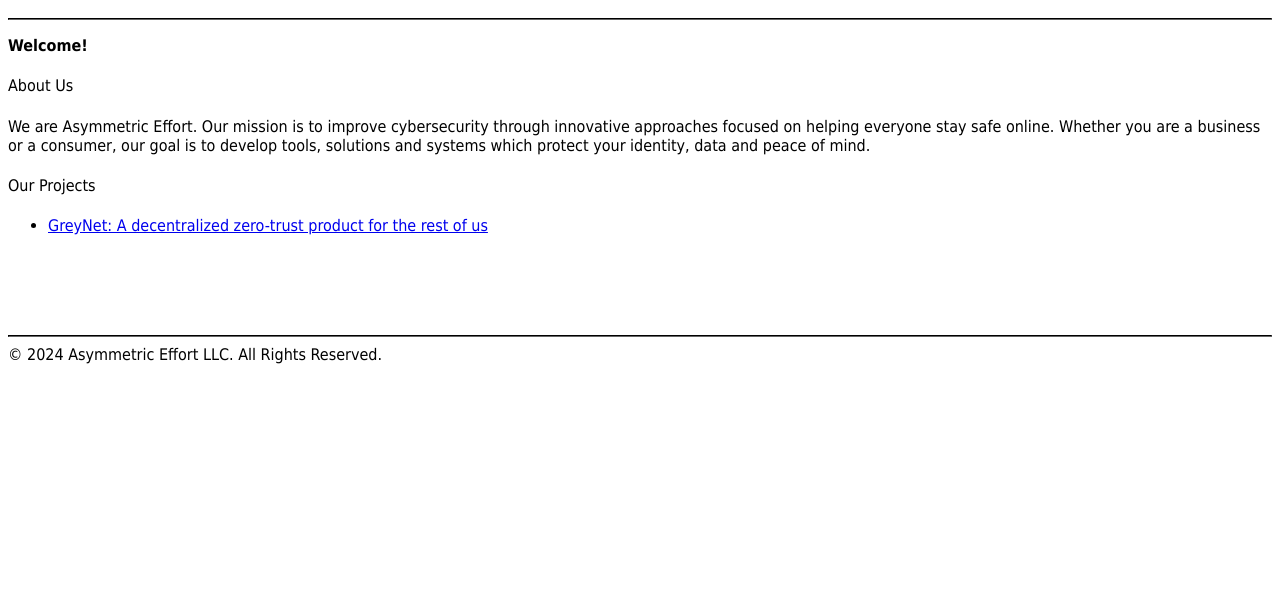
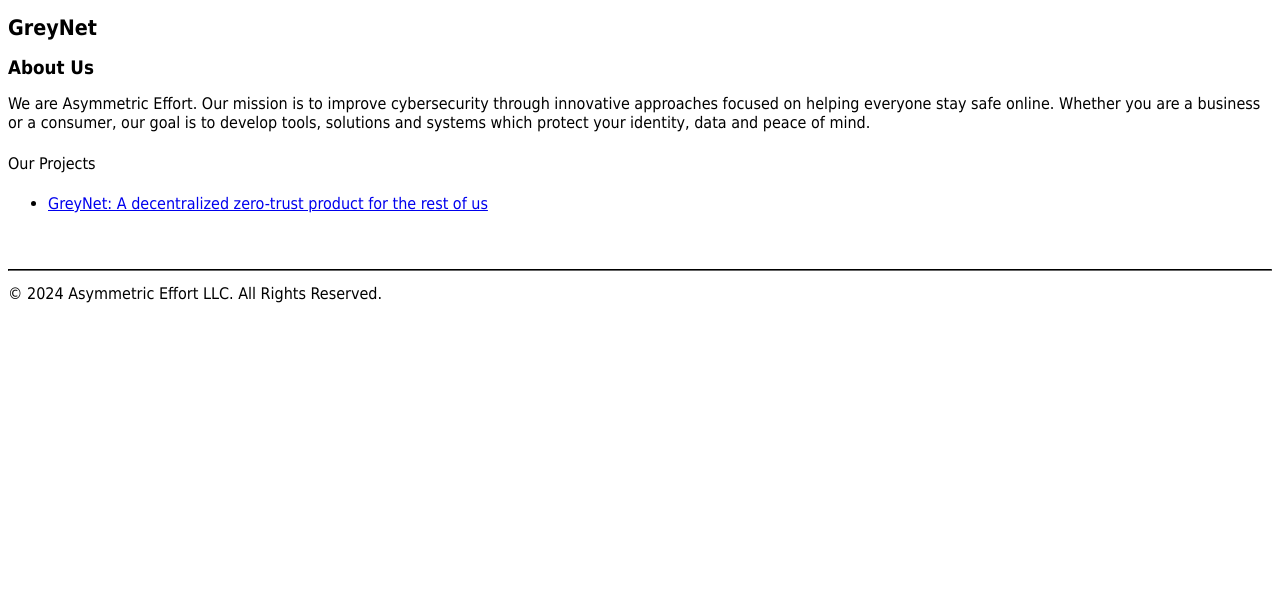
Before and after one commit to asymmetric-effort/asymmetric-effort.github.io, a plain HTML site: page index.html in a window 1280 px wide. Shown: the part 198-800 px from the top of the page. Drawn offline with Linux system fonts and the light colour scheme.

Commit message:
fix formatting

```diff
--- a/css/index.css
+++ b/css/index.css
@@ -37,15 +37,17 @@
     font-size:12pt;
     font-weight: normal;
 }
+
 .divider{
     width:100%;
     margin-top:5px;
     margin-bottom:5px;
 }
-#content{
-    margin-bottom: 100px;
+article{
+    margin-bottom:20px;
+    padding-bottom:20px;
 }
-#footer{
-
-
+footer{
+    margin-top:5px;
+    padding-top:5px;
 }
--- a/index.html
+++ b/index.html
@@ -2,26 +2,21 @@
 <html lang="en">
     <head>
         <title>Asymmetric Effort: Home</title>
-    <link rel="shortcut icon" type="image/icon" href="favicon.ico">
-    <link rel="stylesheet" href="css/index.css"/>
+        <link rel="shortcut icon" type="image/icon" href="/favicon.ico">
+        <link rel="stylesheet" href="/css/index.css"/>
         <meta charset="utf-8">
         <meta http-equiv="X-UA-Compatible" content="IE=edge, chrome=1">
     </head>
     <body>
-<div id="page">
-    <div id="header">
-        <div id="logo">
+        <header>
             <a href="/">
-                <img src="logo.png?s=99" alt="logo"/>
+                <img src="logo.png" alt="logo"/>
             </a>
-        </div>
-    </div>
-    <div id="divider" class="divider">
-        <hr/>
-    </div>
-    <div id="content">
-        <h3>Welcome!</h3>
-        <h4>About Us</h4>
+        </header>
+        <div class="divider"><hr/></div>
+        <article>
+            <h1>GreyNet</h1>
+            <h2>About Us</h2>
             <p>
                 We are Asymmetric Effort. Our mission is to improve cybersecurity through innovative approaches
                 focused on helping everyone stay safe online. Whether you are a business or a consumer, our goal
@@ -32,13 +27,10 @@
                 <li><a href="/greyNet/">GreyNet: A decentralized zero-trust product for the rest of us</a></li>
             </ul>
         </div>
-    <div id="divider" class="divider">
-        <hr/>
-    </div>
-    <div id="footer">
+        </article>
+        <div class="divider"><hr/></div>
+        <footer>
             <span>&copy 2024 Asymmetric Effort LLC. All Rights Reserved.</span>
-        <span>&nbsp;</span><span>&nbsp;</span>
-    </div>
-</div>
+        </footer>
     </body>
 </html>
```
Also changed, not shown: greyNet/index.html (+9 -16 lines). Lines whose indentation alone changed are shown as unchanged.
